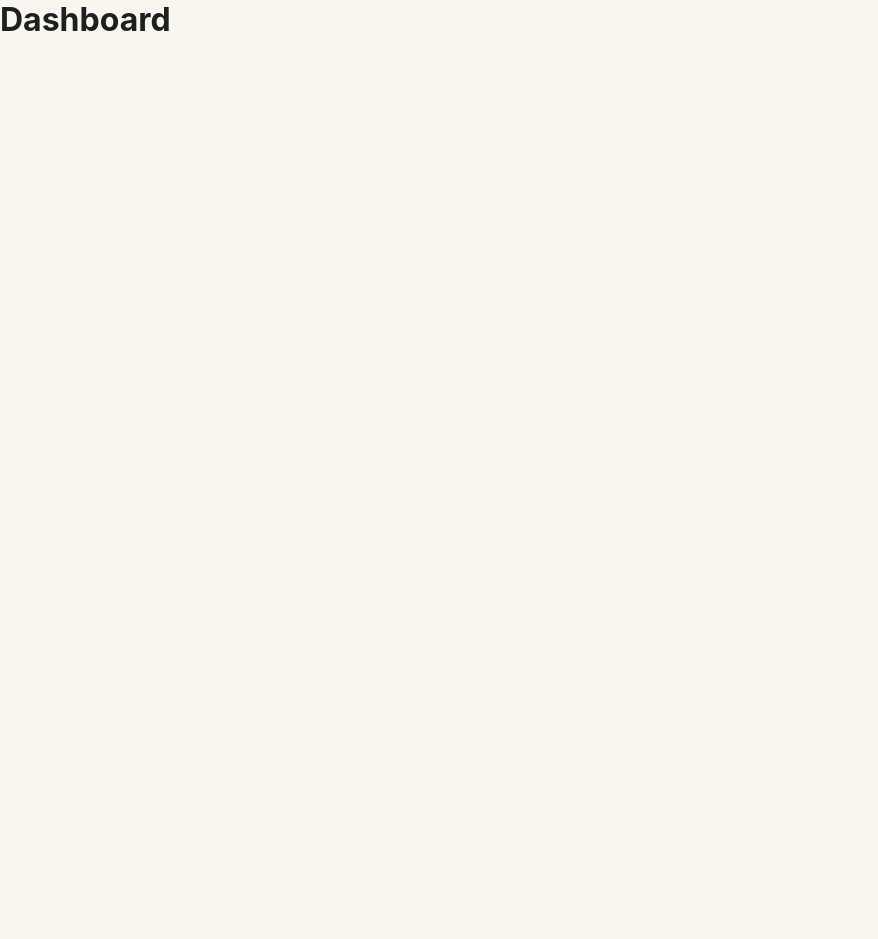
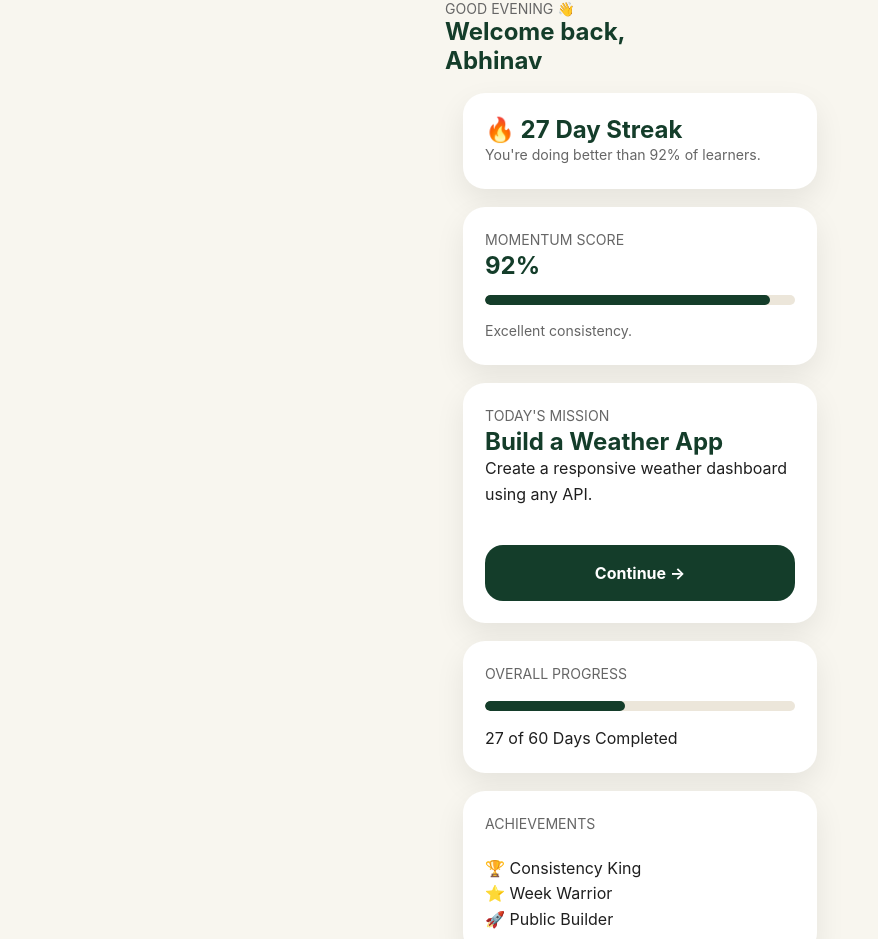
Before and after one commit to Riyanshi-k/abtalks-redesign, a React (Vite) app: page /dashboard in a window 1280 px wide. Shown: the top 939 px of the page, without its empty margins (0-878 px from the left). Before the commit the page ends 800 px from the top, so only its background shows below. Built offline with nearby package versions, Linux system fonts and the light colour scheme.

Commit message:
feat: built student dashboard UI

```diff
--- a/src/App.jsx
+++ b/src/App.jsx
@@ -1,19 +1,15 @@
 import { BrowserRouter, Routes, Route, Navigate } from "react-router-dom";
 import Landing from "./pages/Landing";
-
-function Dashboard() {
-  return (
-    <main>
-      <h1>Dashboard</h1>
-    </main>
-  );
-}
+import Dashboard from "./pages/Dashboard";
 
 function ChallengeDay() {
   return (
-    <main>
-      <h1>Day 12</h1>
-    </main>
+    <div className="page">
+      <section className="card">
+        <h1>Day 12</h1>
+        <p>Challenge page coming next...</p>
+      </section>
+    </div>
   );
 }
 
--- a/src/index.css
+++ b/src/index.css
@@ -198,3 +198,45 @@ background:#143D2A;
 color:white;
 
 }
+
+.progress{
+height:10px;
+background:#ECE6DA;
+border-radius:20px;
+overflow:hidden;
+margin:15px 0;
+}
+
+.progress-fill{
+height:100%;
+background:#143D2A;
+border-radius:20px;
+}
+
+.card{
+margin:18px;
+padding:22px;
+background:white;
+border-radius:22px;
+box-shadow:0 12px 30px rgba(0,0,0,.08);
+}
+
+h1,h2{
+color:#143D2A;
+}
+
+section{
+padding:0;
+}
+
+.page{
+padding-bottom:40px;
+}
+
+.card p{
+line-height:1.6;
+}
+
+.card button{
+margin-top:18px;
+}
--- /dev/null
+++ b/src/pages/Dashboard.jsx
@@ -0,0 +1,155 @@
+function Dashboard() {
+  return (
+    <div className="page">
+
+      <section>
+
+        <p className="small-text">
+          GOOD EVENING 👋
+        </p>
+
+        <h1>
+          Welcome back,
+          <br />
+          Abhinav
+        </h1>
+
+      </section>
+
+      <section className="card">
+
+        <h2>🔥 27 Day Streak</h2>
+
+        <p className="small-text">
+          You're doing better than 92% of learners.
+        </p>
+
+      </section>
+
+      <section className="card">
+
+        <p className="small-text">
+          MOMENTUM SCORE
+        </p>
+
+        <h1 className="green">
+          92%
+        </h1>
+
+        <div className="progress">
+
+          <div
+            className="progress-fill"
+            style={{width:"92%"}}
+          ></div>
+
+        </div>
+
+        <p className="small-text">
+
+          Excellent consistency.
+
+        </p>
+
+      </section>
+
+      <section className="card">
+
+        <p className="small-text">
+
+          TODAY'S MISSION
+
+        </p>
+
+        <h2>
+
+          Build a Weather App
+
+        </h2>
+
+        <p>
+
+          Create a responsive weather dashboard using any API.
+
+        </p>
+
+        <br />
+
+        <button className="primary-btn">
+
+          Continue →
+
+        </button>
+
+      </section>
+
+      <section className="card">
+
+        <p className="small-text">
+
+          OVERALL PROGRESS
+
+        </p>
+
+        <div className="progress">
+
+          <div
+            className="progress-fill"
+            style={{width:"45%"}}
+          ></div>
+
+        </div>
+
+        <p>
+
+          27 of 60 Days Completed
+
+        </p>
+
+      </section>
+
+      <section className="card">
+
+        <p className="small-text">
+
+          ACHIEVEMENTS
+
+        </p>
+
+        <br />
+
+        <p>🏆 Consistency King</p>
+
+        <p>⭐ Week Warrior</p>
+
+        <p>🚀 Public Builder</p>
+
+      </section>
+
+      <section className="card">
+
+        <p className="small-text">
+
+          LEADERBOARD
+
+        </p>
+
+        <h2>
+
+          #143
+
+        </h2>
+
+        <p>
+
+          Top 8%
+
+        </p>
+
+      </section>
+
+    </div>
+  );
+}
+
+export default Dashboard;
```
Also changed, not shown: src/pages/Dashboard.css (added).
